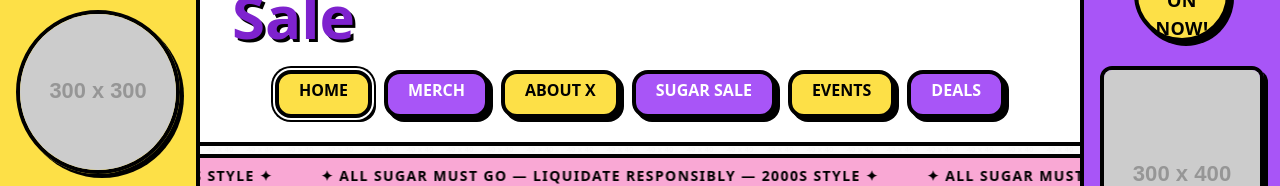
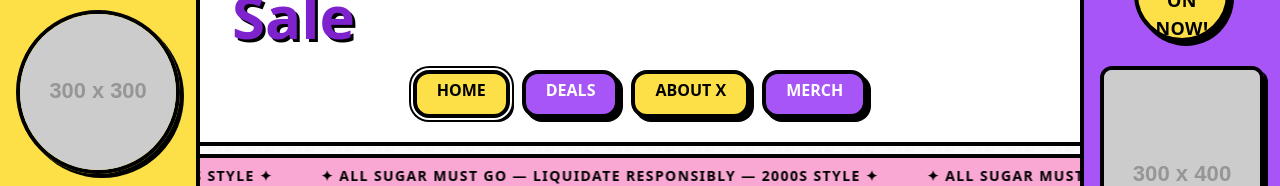
Before and after one commit to caseyclarkee/Sugar-Sale, a React (Vite) app: page / in a window 1280 px wide. Shown: the part 150-336 px from the top of the page. Built offline with nearby package versions, Linux system fonts and the light colour scheme.

Commit message:
Update App.jsx

```diff
--- a/src/App.jsx
+++ b/src/App.jsx
@@ -81,11 +81,10 @@ const Header = () => (
         <div className="grid grid-cols-2 sm:grid-cols-3 md:flex md:flex-wrap md:justify-center gap-3 min-h-[48px]">
           {[
             { to: "/", label: "Home", tone: "bg-yellow-300" },
+            { to: "/deals", label: "Deals", tone: "bg-purple-500 text-white" },
+            { to: "/about", label: "About X", tone: "bg-yellow-300" },
             { to: "/merch", label: "Merch", tone: "bg-purple-500 text-white" },
-            { to: "/about", label: "About X", tone: "bg-yellow-300" },
-            { to: "/sugar-sale", label: "Sugar Sale", tone: "bg-purple-500 text-white" },
-            { to: "/events", label: "Events", tone: "bg-yellow-300" },
-            { to: "/deals", label: "Deals", tone: "bg-purple-500 text-white" },
+
           ].map((item) => (
             <NavLink
               key={item.to}
```
